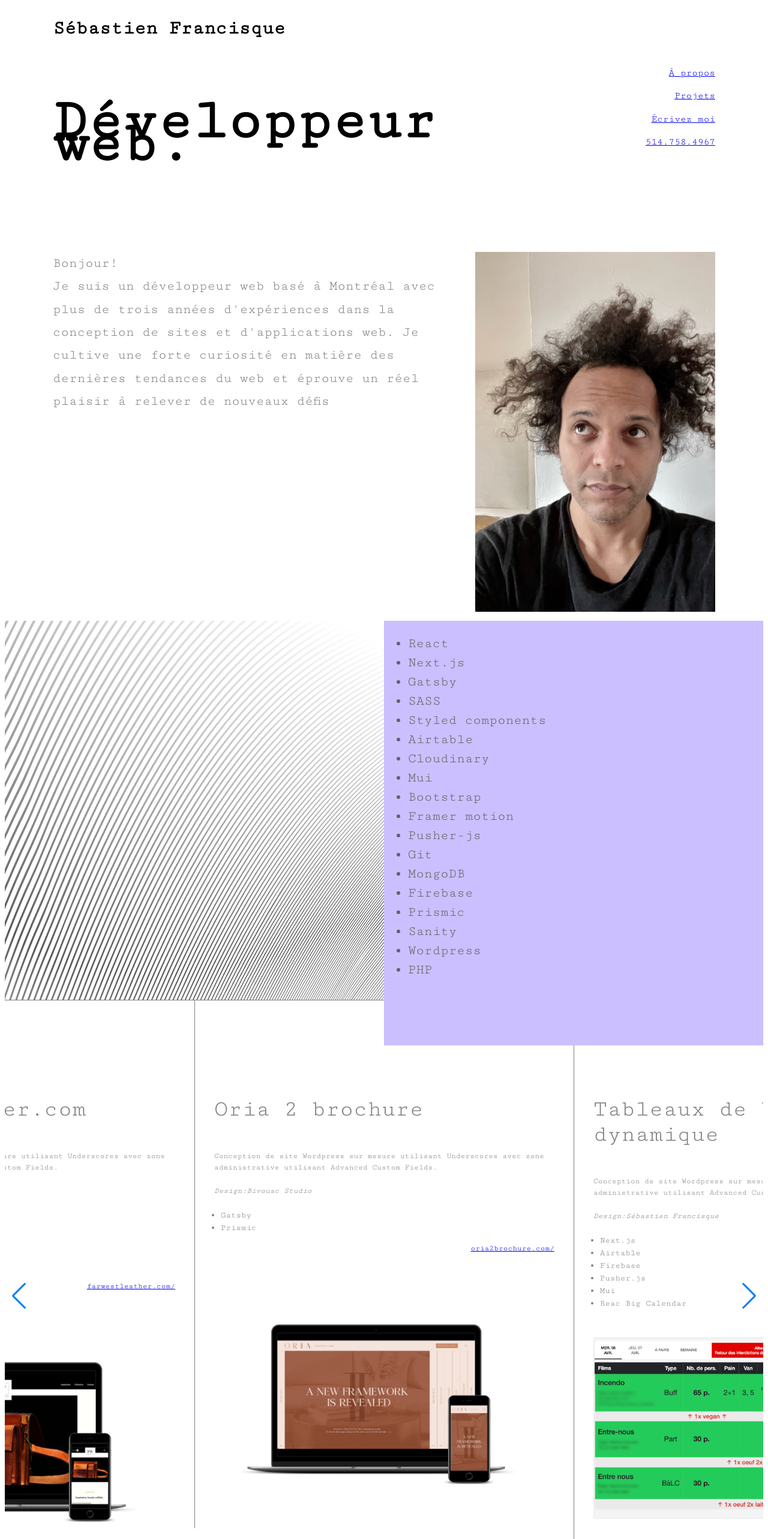
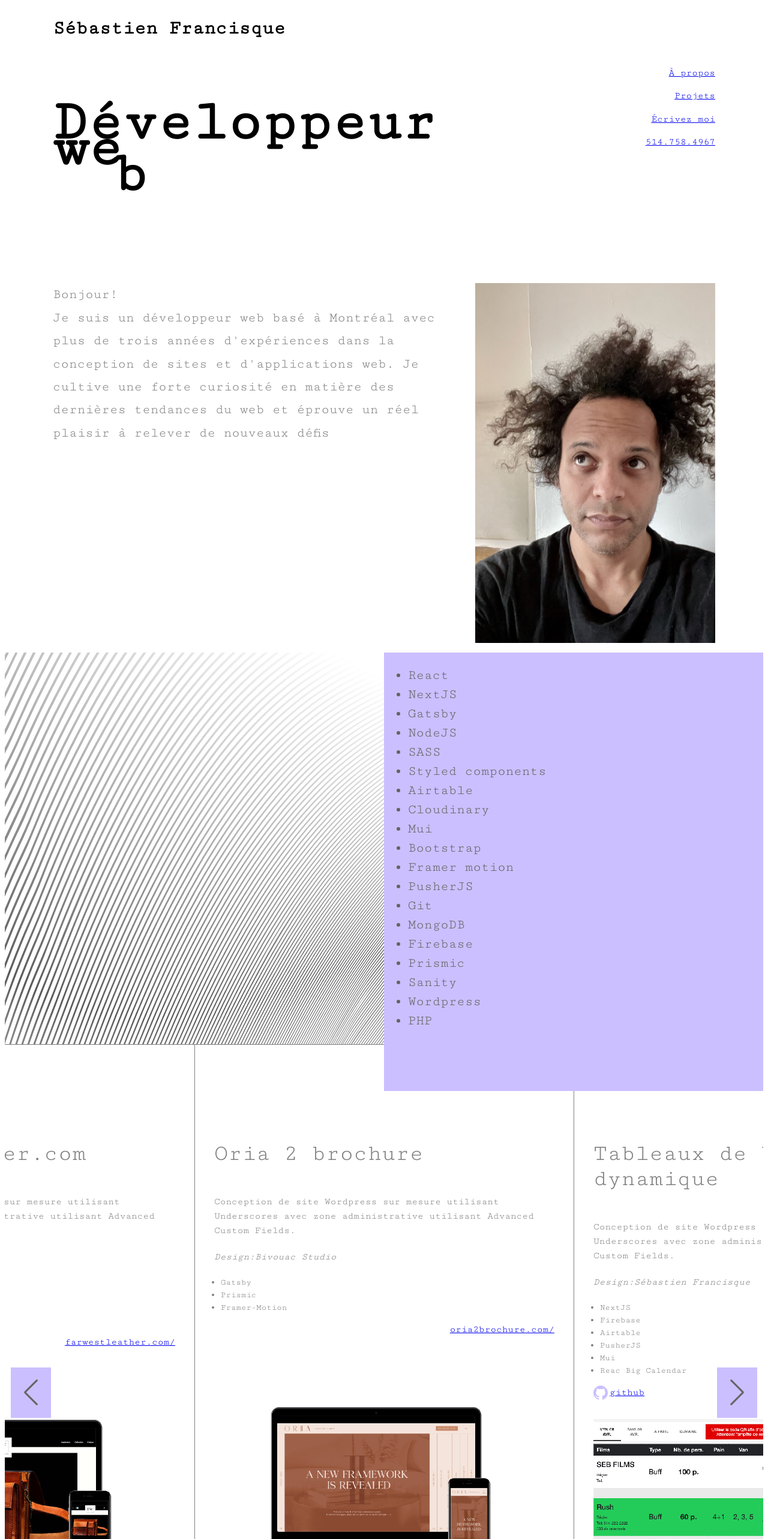
Before and after one commit to rustyblue100/sebastienfrancisque.github.io, a Next.js app: page / in a window 1280 px wide. Shown: the top 2566 px of the page at 60% size. Built offline with nearby package versions, Linux system fonts and the light colour scheme.

Commit message:
removed animation on title on mobile

```diff
--- a/components/Projets.jsx
+++ b/components/Projets.jsx
@@ -7,7 +7,8 @@ import { projectData } from "../utils/projectData";
 import GitHub from "../assets/github";
 import ProjetsMobile from "./ProjetsMobile";
 import { isMobile } from "react-device-detect";
-import { useEffect, useLayoutEffect, useState } from "react";
+import { useEffect, useState } from "react";
+import { motion } from "framer-motion";
 
 import SwiperCore, { Autoplay } from "swiper";
 import "swiper/css";
@@ -30,20 +31,23 @@ const ImageProject = styled.div`
     width: 100% !important;
     position: relative !important;
     height: unset !important;
+    image-rendering: pixelated;
   }
 `;
 
-const Slide = styled.div`
+const Slide = styled(motion.div)`
   padding: 0 2rem;
   border-left: 1px solid gray;
   z-index: -99999;
+  display: block;
+  height: 140vh;
 `;
 
-const MultiSlide = styled.div`
+const MultiSlide = styled(motion.div)`
   z-index: -99999;
 `;
 
-const Titre = styled.div`
+const Titre = styled(motion.div)`
   padding-top: 10rem;
   margin-bottom: 2rem;
   font-size: 2.4rem;
@@ -55,12 +59,13 @@ const Cta = styled.div`
   display: flex;
   justify-content: space-between;
   align-items: center;
+  flex-wrap: wrap;
 `;
 
-const Description = styled.div`
+const Description = styled(motion.div)`
   padding-top: 1rem;
   margin-bottom: 2rem;
-  font-size: 0.8rem;
+  font-size: 1rem;
   line-height: 1.5;
   text-align: left;
   color: gray;
@@ -85,7 +90,7 @@ const Projets = () => {
 
   const [width, setWidth] = useState("");
 
-  useLayoutEffect(() => {
+  useEffect(() => {
     if (typeof window !== "undefined") {
       setWidth(window.innerWidth);
 
@@ -105,12 +110,25 @@ const Projets = () => {
     return () => window.removeEventListener("resize", handleResize);
   }, [width]);
 
-  console.log(width);
-
   useEffect(() => {
     setMobile(isMobile);
   }, [setMobile]);
   SwiperCore.use([Autoplay]);
+
+  const stagger = {
+    hidden: {
+      opacity: 0,
+    },
+    visible: {
+      opacity: 1,
+      transition: { staggerChildren: 0.5 },
+    },
+  };
+
+  const item = {
+    hidden: { opacity: 0, y: 20 },
+    visible: { opacity: 1, y: 0 },
+  };
   return (
     <>
       <div hidden={width < 800}>
@@ -130,9 +148,10 @@ const Projets = () => {
           {projectData.map((data, i) => {
             return (
               <SwiperSlide key={i}>
-                <Slide>
-                  <Titre>{data.nom}</Titre>
-                  <Description>
+                <Slide variants={stagger} initial="hidden" animate="visible">
+                  <Titre variants={item}>{data.nom}</Titre>
+
+                  <Description variants={item}>
                     Conception de site Wordpress sur mesure utilisant
                     Underscores avec zone administrative utilisant Advanced
                     Custom Fields.
@@ -155,26 +174,39 @@ const Projets = () => {
                           href={data.github}
                           rel="noopener noreferrer"
                           target="_blank"
-                          style={{ width: "10%" }}
                         >
                           <GitHub />
                         </a>
                       ) : (
                         <div></div>
                       )}
-
+                      <div>
+                        {data.demo && (
+                          <>
+                            demo
+                            <br />
+                            u:{data.demo.user}
+                            <br />
+                            p:{data.demo.password}
+                          </>
+                        )}
+                      </div>
+                      <div>
+                        {" "}
                         <a
+                          style={{ display: "block" }}
                           href={data.url && data.url}
                           rel="noopener noreferrer"
                           target="_blank"
                         >
                           {data.urlName && data.urlName}
                         </a>
+                      </div>
                     </Cta>
                   </Description>
 
                   {!data.imgArr && (
-                    <ImageProject>
+                    <ImageProject variants={item}>
                       {data.img && (
                         <Image
                           className="image"
@@ -202,7 +234,7 @@ const Projets = () => {
                           return (
                             <SwiperSlide key={i}>
                               <MultiSlide>
-                                <ImageProject>
+                                <ImageProject variants={item}>
                                   <Image
                                     className="image"
                                     src={img}
--- a/pages/_app.js
+++ b/pages/_app.js
@@ -15,11 +15,28 @@ body{
 }
 
 .swiper-container{
-
-
 }
 
 
+
+.swiper-button-prev,
+.swiper-button-next{
+color: #656262 !important;
+background-color: #cbbfff;
+padding:20px
+}
+
+
+
+.word-wrapper {
+  white-space: nowrap;
+}
+
+.container {
+  max-width: 960px;
+  padding: 40px;
+  margin: 0 auto;
+}
 
 
 `;
--- a/pages/index.js
+++ b/pages/index.js
@@ -5,6 +5,7 @@ import Header from "../components/Header";
 import { motion } from "framer-motion";
 import Projets from "../components/Projets";
 import Marquee from "react-fast-marquee";
+import { useEffect, useState } from "react";
 
 const Container = styled.div`
   display: flex;
@@ -30,7 +31,7 @@ const Intro = styled.div`
 const Quote = styled.h3`
   text-align: left;
   font-size: 6rem;
-  line-height: 2.4rem;
+  line-height: 0.45;
 
   @media (max-width: 768px) {
     font-size: 4rem;
@@ -97,7 +98,7 @@ const SecondMenu = styled.ul`
 
 const Point = styled.span``;
 
-const Picture = styled.div`
+const Picture = styled(motion.div)`
   justify-self: end;
 `;
 
@@ -131,8 +132,18 @@ const Mailto = styled.a`
 
 const Footer = styled.div`
   border-top: 1px solid gray;
-  padding: 40px 10px;
+  padding: 40px 0px 50px 0;
 `;
+
+const variants = {
+  visible: { opacity: 1, y: 0 },
+  hidden: { opacity: 0, y: 20 },
+};
+
+const spot = {
+  visible: { opacity: 1, x: 0 },
+  hidden: { opacity: 0, x: -200 },
+};
 
 const stagger = {
   hidden: {
@@ -143,7 +154,35 @@ const stagger = {
     transition: { staggerChildren: 0.5 },
   },
 };
+
+const item = {
+  hidden: { opacity: 0, y: 20 },
+  visible: { opacity: 1, y: 0 },
+};
 export default function Home() {
+  const [width, setWidth] = useState("");
+
+  useEffect(() => {
+    if (typeof window !== "undefined") {
+      setWidth(window.innerWidth);
+
+      window.addEventListener("resize", () => {
+        setWidth(window.innerWidth);
+      });
+    }
+
+    function handleResize() {
+      return window.location.reload();
+    }
+
+    if (width) {
+      return window.addEventListener("resize", handleResize);
+    }
+
+    return () => window.removeEventListener("resize", handleResize);
+  }, [width]);
+  const isMobile = width < 768; //Add the width you want to check for here (now 768px)
+
   return (
     <>
       <Head>
@@ -157,8 +196,23 @@ export default function Home() {
         <main>
           <Intro>
             <Quote>
-              {" "}
-              Développeur web<Point>.</Point>
+              Développeur we
+              <Point
+                as={!isMobile && motion.div}
+                animate={{
+                  y: [0, -20, -40],
+                  x: [100, 120, 100],
+                }}
+                transition={{
+                  ease: "easeInOut",
+                  repeat: Infinity,
+                  repeatType: "reverse",
+                  repeatDelay: 1,
+                  duration: 2,
+                }}
+              >
+                b
+              </Point>
             </Quote>
             <SecondMenu>
               <a href="#propos">À propos</a>
@@ -177,7 +231,12 @@ export default function Home() {
               des dernières tendances du web et éprouve un réel plaisir à
               relever de nouveaux défis
             </Quote2>
-            <Picture>
+            <Picture
+              initial="hidden"
+              animate="visible"
+              variants={variants}
+              transition={{ duration: 1.4 }}
+            >
               <Image
                 src="/seb2.jpeg"
                 width={400}
@@ -200,26 +259,32 @@ export default function Home() {
           />
 
           <Stack>
-            <motion.ul variants={stagger} initial="hidden" animate="visible">
-              <li>React</li>
-              <li>Next.js</li>
-              <li>Gatsby</li>
-              <li>SASS</li>
-              <li>Styled components</li>
-              <li>Airtable</li>
-              <li>Cloudinary</li>
-              <li>Mui</li>
-              <li>Bootstrap</li>
-              <li>Framer motion</li>
-              <li>Pusher-js</li>
-              <li>Git</li>
-              <li>MongoDB</li>
-              <li>Firebase</li>
-              <li>Prismic</li>
-              <li>Sanity</li>
-              <li>Wordpress</li>
-              <li>PHP</li>
-            </motion.ul>
+            <ul
+              as={motion.ul}
+              variants={stagger}
+              initial="hidden"
+              animate="visible"
+            >
+              <motion.li variants={item}>React</motion.li>
+              <motion.li variants={item}>NextJS</motion.li>
+              <motion.li variants={item}>Gatsby</motion.li>
+              <motion.li variants={item}>NodeJS</motion.li>
+              <motion.li variants={item}>SASS</motion.li>
+              <motion.li variants={item}>Styled components</motion.li>
+              <motion.li variants={item}>Airtable</motion.li>
+              <motion.li variants={item}>Cloudinary</motion.li>
+              <motion.li variants={item}>Mui</motion.li>
+              <motion.li variants={item}>Bootstrap</motion.li>
+              <motion.li variants={item}>Framer motion</motion.li>
+              <motion.li variants={item}>PusherJS</motion.li>
+              <motion.li variants={item}>Git</motion.li>
+              <motion.li variants={item}>MongoDB</motion.li>
+              <motion.li variants={item}>Firebase</motion.li>
+              <motion.li variants={item}>Prismic</motion.li>
+              <motion.li variants={item}>Sanity</motion.li>
+              <motion.li variants={item}>Wordpress</motion.li>
+              <motion.li variants={item}>PHP</motion.li>
+            </ul>
           </Stack>
         </Qualification>
       </section>
--- a/utils/projectData.js
+++ b/utils/projectData.js
@@ -3,7 +3,7 @@ export const projectData = [
     nom: "Oria 2 brochure",
     desc: "lalal",
     designer: "Bivouac Studio",
-    stack: ["Gatsby", "Prismic"],
+    stack: ["Gatsby", "Prismic", "Framer-Motion"],
     img: "/oria2-b.jpeg",
     url: "https://www.oria2brochure.com/",
     urlName: "oria2brochure.com/",
@@ -14,22 +14,23 @@ export const projectData = [
     desc: "lalal",
     designer: "Sébastien Francisque",
     stack: [
-      "Next.js",
+      "NextJS",
+      "Firebase",
       "Airtable",
-      "Firebase",
-      "Pusher.js",
+      "PusherJS",
       "Mui",
       "Reac Big Calendar",
     ],
     img: "/signage1.png",
-    imgArr: ["/signage1.png", "/signage-m.jpeg", "/commande.png"],
+    imgArr: ["/signage.jpeg", "/signage-m.jpeg", "/commande.png"],
     url: "",
+    github: "https://github.com/rustyblue100/tableau-dynamique",
   },
   {
     nom: "Free Run Artists",
     desc: "lalal",
     designer: "Sébastien Francisque",
-    stack: ["word"],
+    stack: ["Wordpress", "Underscores", "Advanced Custom Fields", "SASS"],
     img: "/freerun.jpeg",
     url: "https://freerunartists.com/",
     urlName: "freerunartists.com/",
@@ -39,11 +40,13 @@ export const projectData = [
     nom: "Générateur de signatures de courriels",
     desc: "lalal",
     designer: "Bivouac Studio",
-    stack: ["word"],
+    stack: ["MongoDB", "ExpressJS", "ReactJS", "NodeJS", "Cloudinary"],
     img: "/smartmockups_l1o8uqia.jpeg",
     imgArr: ["/email-list.png", "/email-search.png", "/email-single.png"],
-    url: "",
+    url: "https://app-signatures.herokuapp.com/",
+    urlName: "app-signatures.herokuapp.com/",
     github: "https://github.com/rustyblue100/app-signatures",
+    demo: { user: "transfer@folospot", password: 12345 },
   },
   {
     nom: "Papagroove",
@@ -59,7 +62,7 @@ export const projectData = [
     nom: "Grande Rencontre des Arts Médiatiques en Gaspésie",
     desc: "lalal",
     designer: "Rui Silveira",
-    stack: ["Wordpress", "ACF", "Generatepress"],
+    stack: ["Wordpress", "Advanced Custom Fields", "Generatepress"],
     img: "/gaspesie.jpeg",
     url: "https://perceides.ca/etatsgenerauxartsmediatiquesgaspesie/",
     urlName: "perceides.ca/etatsgenerauxartsmediatiquesgaspesie/",
@@ -68,7 +71,7 @@ export const projectData = [
     nom: "farwestleather.com",
     desc: "Conception de site Wordpress sur mesure utilisant le thème de base Understrap et WooCommerce pour l'affichage des produits",
     designer: "Sébastien Francisque",
-    stack: ["Wordpress", "Understrap", " Bootstrap", " ACF", "Woocommerce"],
+    stack: ["Wordpress", "Understrap", " Bootstrap", "Woocommerce"],
     img: "/farwest.jpeg",
     url: "https://farwestleather.com",
     urlName: "farwestleather.com/",
```
Also changed, not shown: components/AnimatedText.jsx (added, +85 -0 lines), components/ProjetsMobile.jsx (+19 -3 lines), public/qr-mobile-test.png (added), public/signage.jpeg. Lines whose indentation alone changed are shown as unchanged.
